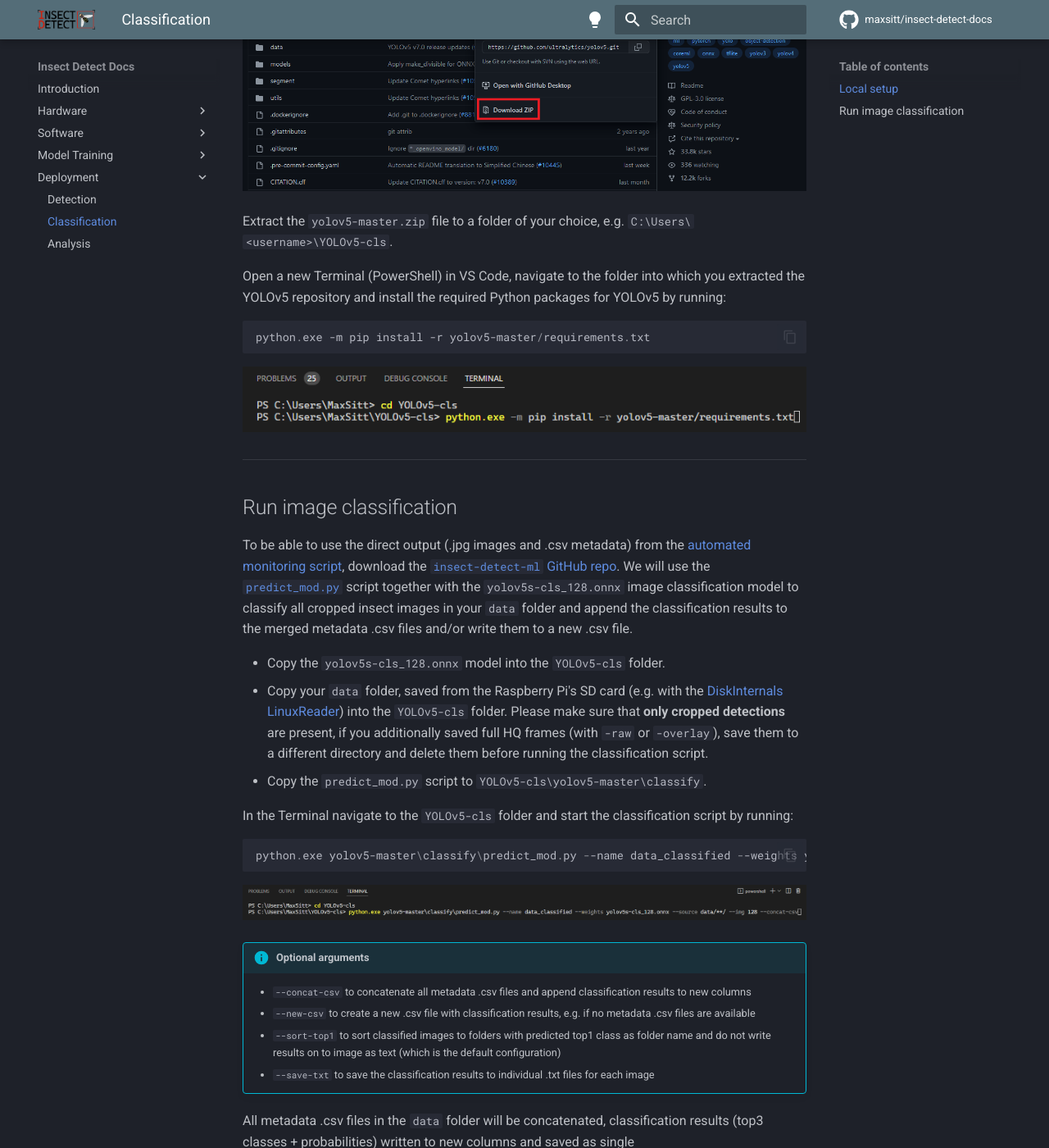
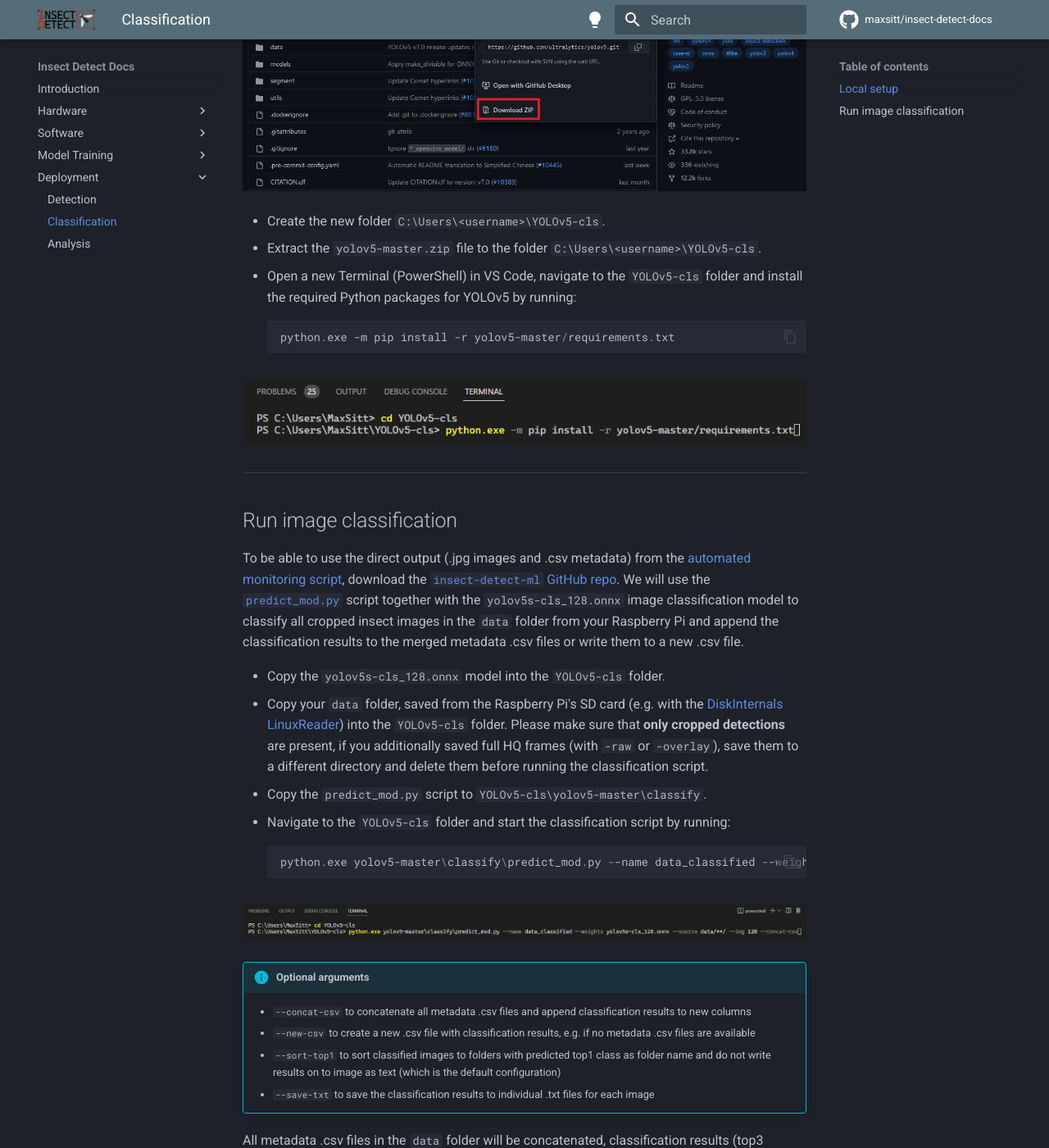
Before and after one commit to maxsitt/insect-detect-docs, an MkDocs documentation site: the page built from docs/deployment/classification.md, in a window 1280 px wide and 1400 px high, scrolled down 883 px. Shown: the whole window at 82% size. Built offline with MkDocs 1.6.1 and Material for MkDocs 9.7.7, drawn with Linux system fonts in a browser that asks for light colours; comment, search, counter and statistics services are not loaded; some of the changed text lies outside the part shown.

Commit message:
Update classification.md
Update text formatting.

````diff
--- a/docs/deployment/classification.md
+++ b/docs/deployment/classification.md
@@ -32,7 +32,7 @@
 
 To be able to run the image classification and subsequent
 [analysis](analysis.md){target=_blank} Python scripts on your computer,
-[install Python 3.11](https://www.python.org/downloads/windows/){target=_blank}
+install [Python 3.11](https://www.python.org/downloads/windows/){target=_blank}
 to your PC. If you followed the steps in the
 [Software](../software/localsetup.md){target=_blank} section, you already have
 VS Code installed together with the [Python](https://bit.ly/2Zm3Ypq){target=_blank}
@@ -50,16 +50,14 @@
 
 ![YOLOv5 repository download](assets/images/yolov5_download.png){ width="800" }
 
-Extract the `yolov5-master.zip` file to a folder of your choice, e.g.
-`C:\Users\<username>\YOLOv5-cls`.
+- Create the new folder `C:\Users\<username>\YOLOv5-cls`.
+- Extract the `yolov5-master.zip` file to the folder `C:\Users\<username>\YOLOv5-cls`.
+- Open a new Terminal (PowerShell) in VS Code, navigate to the `YOLOv5-cls` folder
+  and install the required Python packages for YOLOv5 by running:
 
-Open a new Terminal (PowerShell) in VS Code, navigate to the folder into
-which you extracted the YOLOv5 repository and install the required Python
-packages for YOLOv5 by running:
-
-``` powershell
-python.exe -m pip install -r yolov5-master/requirements.txt
-```
+    ``` powershell
+    python.exe -m pip install -r yolov5-master/requirements.txt
+    ```
 
 ![YOLOv5 install requirements](assets/images/yolov5_requirements.png){ width="800" }
 
@@ -73,9 +71,9 @@
 We will use the
 [`predict_mod.py`](https://github.com/maxsitt/insect-detect-ml/blob/main/predict_mod.py){target=_blank}
 script together with the `yolov5s-cls_128.onnx` image classification model
-to classify all cropped insect images in your `data` folder and append the
-classification results to the merged metadata .csv files and/or write them
-to a new .csv file.
+to classify all cropped insect images in the `data` folder from your
+Raspberry Pi and append the classification results to the merged
+metadata .csv files or write them to a new .csv file.
 
 - Copy the `yolov5s-cls_128.onnx` model into the `YOLOv5-cls` folder.
 - Copy your `data` folder, saved from the Raspberry Pi's SD card (e.g. with the
@@ -85,13 +83,11 @@
   `-overlay`), save them to a different directory and delete them before
   running the classification script.
 - Copy the `predict_mod.py` script to `YOLOv5-cls\yolov5-master\classify`.
+- Navigate to the `YOLOv5-cls` folder and start the classification script by running:
 
-In the Terminal navigate to the `YOLOv5-cls` folder and start the
-classification script by running:
-
-``` powershell
-python.exe yolov5-master\classify\predict_mod.py --name data_classified --weights yolov5s-cls_128.onnx --source data/**/ --img 128 --concat-csv
-```
+    ``` powershell
+    python.exe yolov5-master\classify\predict_mod.py --name data_classified --weights yolov5s-cls_128.onnx --source data/**/ --img 128 --concat-csv
+    ```
 
 ![YOLOv5 run classification](assets/images/yolov5_classify_command.png){ width="800" }
 
@@ -112,9 +108,9 @@
 and saved as single `metadata_classified_{timestamp}.csv` file in the
 `YOLOv5-cls` folder. If you used `--sort-top1` as optional argument, you will
 find the images sorted to top1 class in the directory
-`yolov5-master\runs\predict-cls\data_classified\top1_classes`. This allows for
-a quick identification of edge cases (e.g. insect taxa that were classified to
-the wrong class) and these images can be used to
+`YOLOv5-cls\yolov5-master\runs\predict-cls\data_classified\top1_classes`. This
+allows for a quick identification of edge cases (e.g. insect taxa that were
+classified to the wrong class) and these images can be used to
 [retrain](../modeltraining/yolov5.md){target=_blank} your classification model.
 
 The classified metadata .csv file still contains multiple rows for each tracked insect
````
